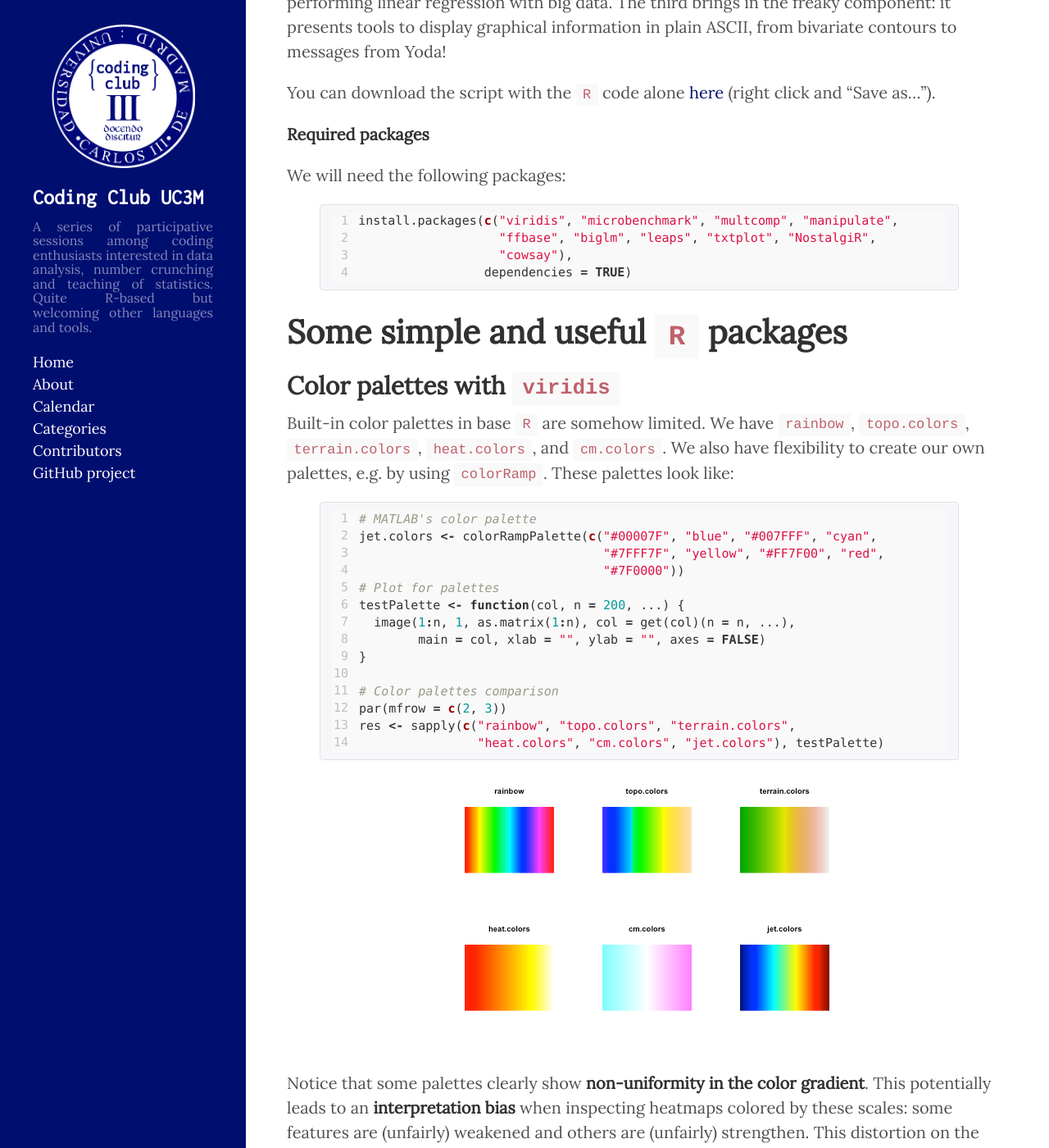
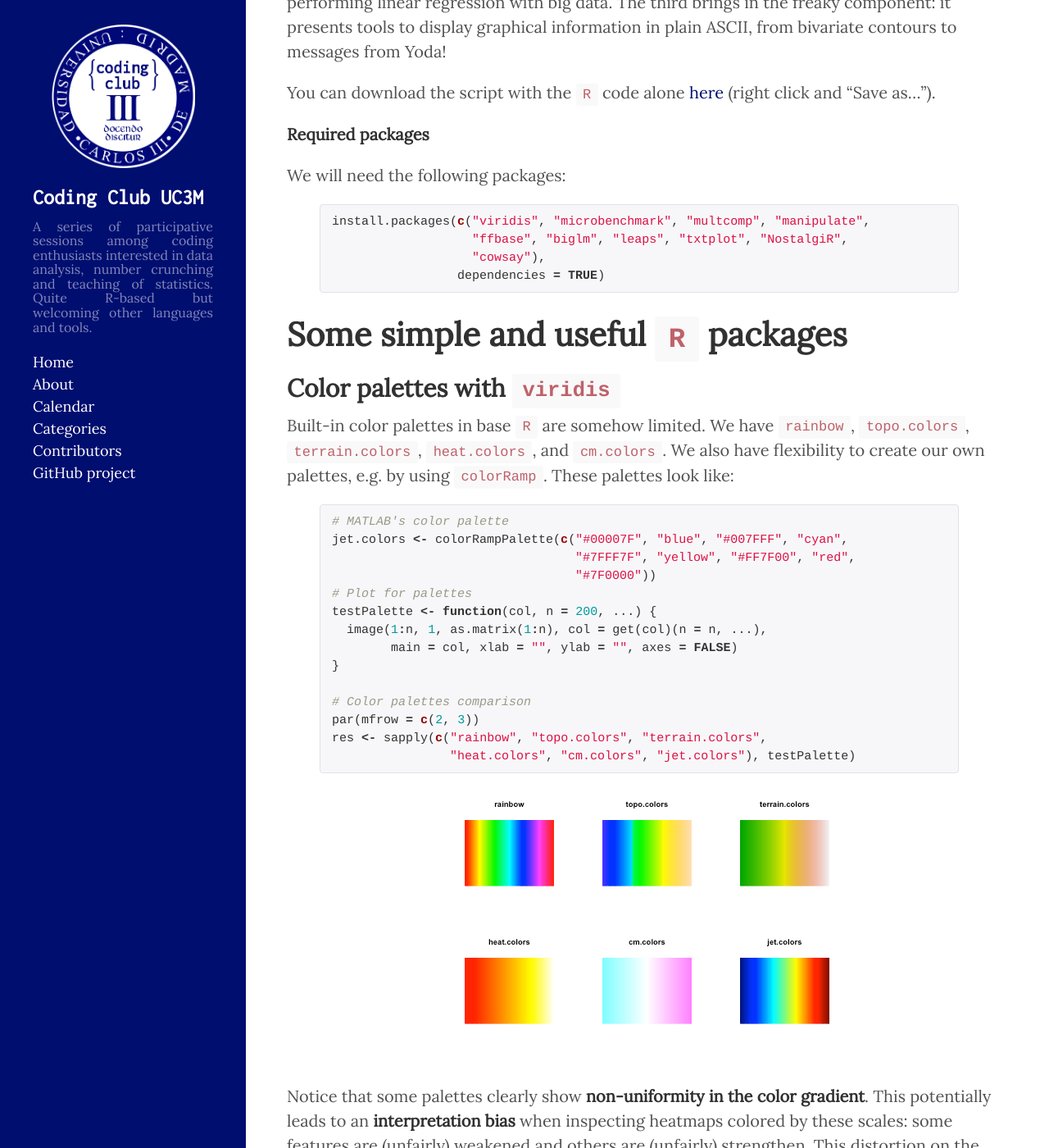
Before and after one commit to CodingClubUC3M/codingclubuc3m.github.io, a Jekyll site: the page built from _posts/2018-05-10-misc-R-function-hidden.md, in a window 1280 px wide and 1400 px high, scrolled down 747 px. Shown: the whole window at 82% size. Built offline with Jekyll 4.4.1, drawn with Linux system fonts in a browser that asks for light colours; comment, search, counter and statistics services are not loaded.

Commit message:
Remove lineos

```diff
--- a/_posts/2018-05-10-misc-R-function-hidden.md
+++ b/_posts/2018-05-10-misc-R-function-hidden.md
@@ -32,7 +32,7 @@ You can download the script with the `R` code alone [here](https://raw.githubuse
 We will need the following packages:
 
 
-{% highlight r linenos %}
+{% highlight r %}
 install.packages(c("viridis", "microbenchmark", "multcomp", "manipulate",
                    "ffbase", "biglm", "leaps", "txtplot", "NostalgiR",
                    "cowsay"),
@@ -46,7 +46,7 @@ install.packages(c("viridis", "microbenchmark", "multcomp", "manipulate",
 Built-in color palettes in base `R` are somehow limited. We have `rainbow`, `topo.colors`, `terrain.colors`, `heat.colors`, and `cm.colors`. We also have flexibility to create our own palettes, e.g. by using `colorRamp`. These palettes look like:
 
 
-{% highlight r linenos %}
+{% highlight r %}
 # MATLAB's color palette
 jet.colors <- colorRampPalette(c("#00007F", "blue", "#007FFF", "cyan",
                                  "#7FFF7F", "yellow", "#FF7F00", "red",
```
